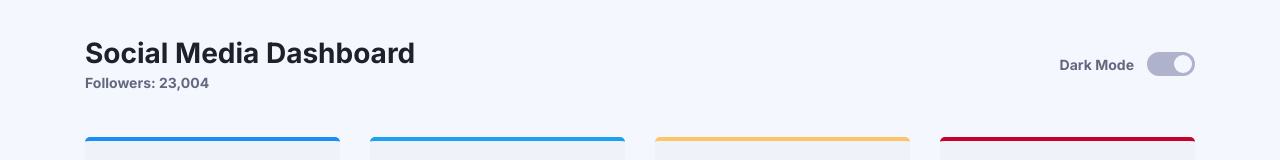
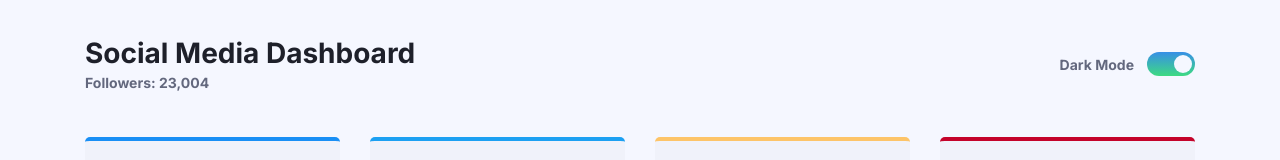
Before and after one commit to Galaxy159/Social-Media-Dashboard, a React (Create React App) app: page / in a window 1280 px wide. In both pictures the pointer is over the element 1171 px from the left and 64 px from the top of the page. Shown: the top 160 px of the page. Built offline with nearby package versions, Linux system fonts and the light colour scheme.

Commit message:
darkmode toggle hover background

```diff
--- a/src/styles/App.css
+++ b/src/styles/App.css
@@ -142,6 +142,9 @@ body {
   bottom: 0;
   background-color: #aeb3cb;
   border-radius: 5rem;
+}
+.header__darkmode--switch-slider:hover {
+  background: linear-gradient(#378fe6, #3eda82);
 }
 .header__darkmode--switch-slider::before {
   position: absolute;
--- a/src/styles/scss/_header.scss
+++ b/src/styles/scss/_header.scss
@@ -79,6 +79,10 @@
         background-color: $color-lighttheme-toggle;
         border-radius: 5rem;
 
+        &:hover {
+          background: $color-darktheme-toggle;
+        }
+
         &::before {
           position: absolute;
           content: "";
```
Also changed, not shown: 1 other file (tests, documents, lock files or other folders).
